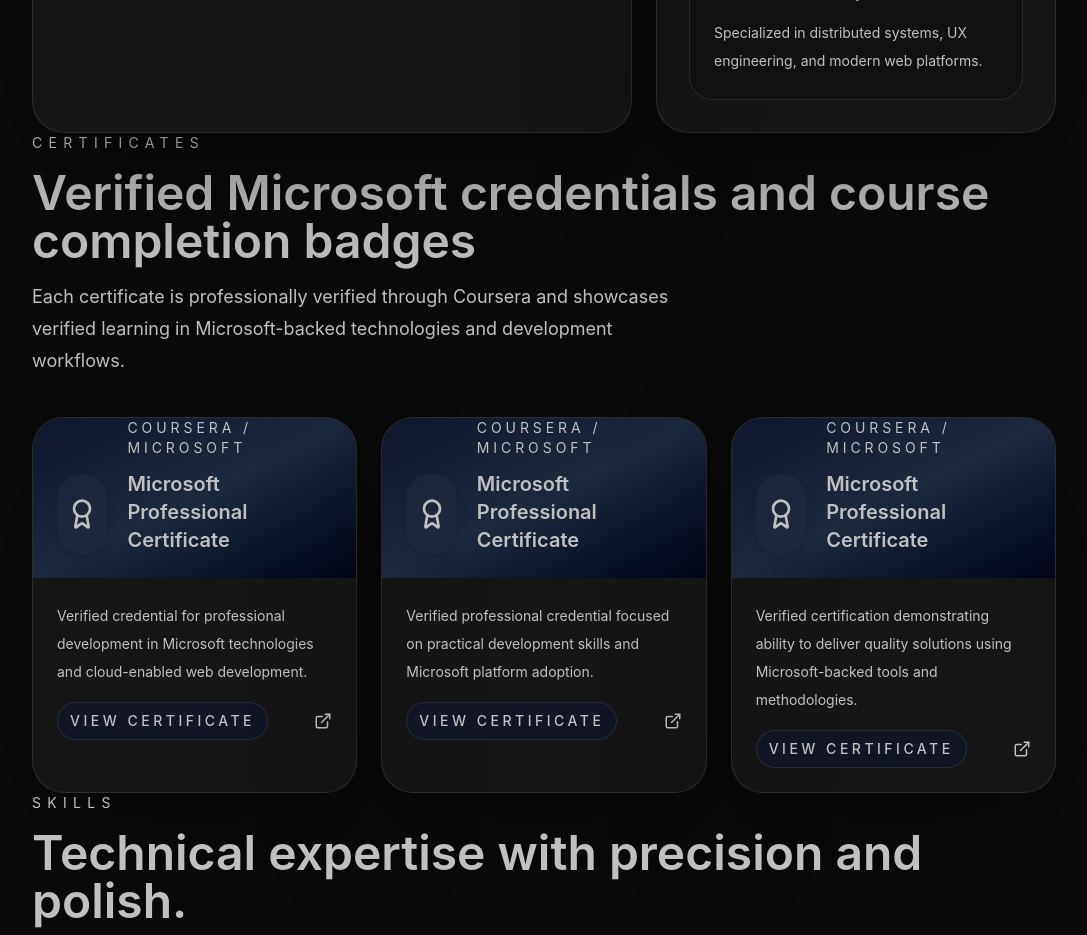
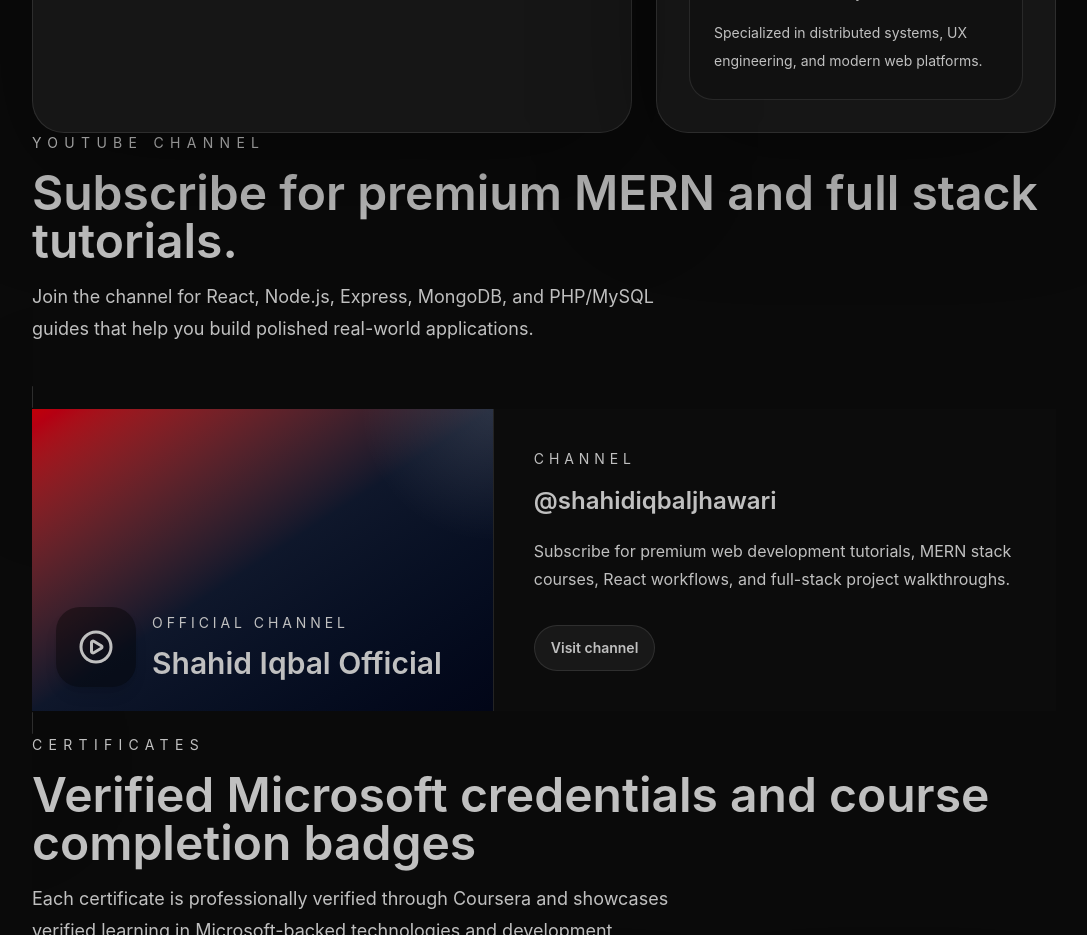
Before and after one commit to shahidjhawari/Shahid-Iqbal-Portfolio, a React (Vite) app: page / in a window 1280 px wide. Shown: the part 1880-2815 px from the top of the page, without its empty margins (96-1183 px from the left). Built offline with nearby package versions, Linux system fonts and the light colour scheme.

Commit message:
feat: add YouTube channel section with details and integrate into portfolio

```diff
--- a/src/App.jsx
+++ b/src/App.jsx
@@ -9,6 +9,7 @@
 import Projects from './components/Projects'
 import Experience from './components/Experience'
 import Certificates from './components/Certificates'
+import YouTubeChannel from './components/YouTubeChannel'
 import Services from './components/Services'
 import Testimonials from './components/Testimonials'
 import Contact from './components/Contact'
@@ -52,6 +53,7 @@
             <main className="relative">
               <Hero />
               <About />
+              <YouTubeChannel />
               <Certificates />
               <Skills />
               <Projects />
--- /dev/null
+++ b/src/components/YouTubeChannel.jsx
@@ -0,0 +1,56 @@
+import { motion } from 'framer-motion'
+import { PlayCircle } from 'lucide-react'
+import { youtubeChannel } from '../data/portfolioData'
+
+export default function YouTubeChannel() {
+  return (
+    <section id="youtube" className="section-container py-24">
+      <div className="mx-auto max-w-5xl space-y-10">
+        <div className="space-y-4">
+          <p className="text-sm uppercase tracking-[0.45em] text-slate-400">YouTube Channel</p>
+          <h2 className="text-4xl font-semibold text-white sm:text-5xl">Subscribe for premium MERN and full stack tutorials.</h2>
+          <p className="max-w-2xl text-lg leading-8 text-slate-300">
+            Join the channel for React, Node.js, Express, MongoDB, and PHP/MySQL guides that help you build polished real-world applications.
+          </p>
+        </div>
+
+        <motion.a
+          href={youtubeChannel.link}
+          target="_blank"
+          rel="noreferrer"
+          initial={{ opacity: 0, y: 24 }}
+          whileInView={{ opacity: 1, y: 0 }}
+          viewport={{ once: true }}
+          transition={{ duration: 0.8 }}
+          className="group overflow-hidden rounded-[2rem] border border-white/10 bg-white/5 shadow-glass transition hover:-translate-y-1 hover:border-slate-400/40"
+        >
+          <div className="grid gap-0 sm:grid-cols-[0.9fr_1.1fr]">
+            <div className="relative flex min-h-[220px] items-end overflow-hidden bg-gradient-to-br from-red-700 via-slate-900 to-slate-950 p-6">
+              <div className="absolute inset-0 bg-[radial-gradient(circle_at_top_right,_rgba(255,255,255,0.12),_transparent_24%)]" />
+              <div className="relative z-10 flex items-center gap-4">
+                <div className="flex h-20 w-20 items-center justify-center rounded-3xl bg-black/40 text-white shadow-lg">
+                  <PlayCircle size={36} />
+                </div>
+                <div>
+                  <p className="text-sm uppercase tracking-[0.28em] text-slate-200">Official channel</p>
+                  <h3 className="mt-3 text-3xl font-semibold text-white">{youtubeChannel.title}</h3>
+                </div>
+              </div>
+            </div>
+
+            <div className="flex items-center border-t border-white/10 bg-[#0d0d0d]/80 p-8 text-slate-300 sm:border-t-0 sm:border-l sm:p-10">
+              <div>
+                <p className="text-sm uppercase tracking-[0.35em] text-slate-400">Channel</p>
+                <p className="mt-4 text-2xl font-semibold text-white">{youtubeChannel.handle}</p>
+                <p className="mt-5 leading-7 text-slate-300">{youtubeChannel.description}</p>
+                <p className="mt-8 inline-flex items-center gap-2 rounded-full border border-white/10 bg-white/5 px-4 py-3 text-sm font-semibold text-white transition group-hover:bg-white/10">
+                  Visit channel
+                </p>
+              </div>
+            </div>
+          </div>
+        </motion.a>
+      </div>
+    </section>
+  )
+}
--- a/src/data/portfolioData.js
+++ b/src/data/portfolioData.js
@@ -197,6 +197,13 @@
   },
 ]
 
+export const youtubeChannel = {
+  title: 'Shahid Iqbal Official',
+  handle: '@shahidiqbaljhawari',
+  description: 'Subscribe for premium web development tutorials, MERN stack courses, React workflows, and full-stack project walkthroughs.',
+  link: 'https://www.youtube.com/@shahidiqbaljhawari',
+}
+
 export const contactDetails = {
   email: 'hello@shahidiqbal.dev',
   location: 'Remote / Worldwide',
```
